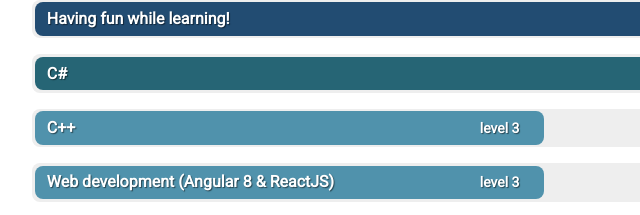
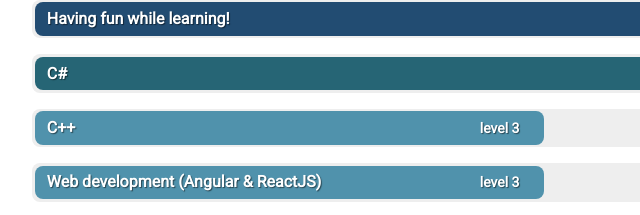
Before and after one commit to fuifuyu/Portfolio, a Gatsby site: page /skill in a window 1280 px wide. Shown: the top 215 px of the page, 181-821 px from the left. Built offline with nearby package versions, Linux system fonts and the light colour scheme; Gatsby itself is replaced by a stand-in of ours.

Commit message:
fixed skill typo

```diff
--- a/src/pages/skill.js
+++ b/src/pages/skill.js
@@ -14,7 +14,7 @@
     level: "3",
   },
   {
-    label: "Web development (Angular 8 & ReactJS)",
+    label: "Web development (Angular & ReactJS)",
     level: "3",
   },
   {
```
